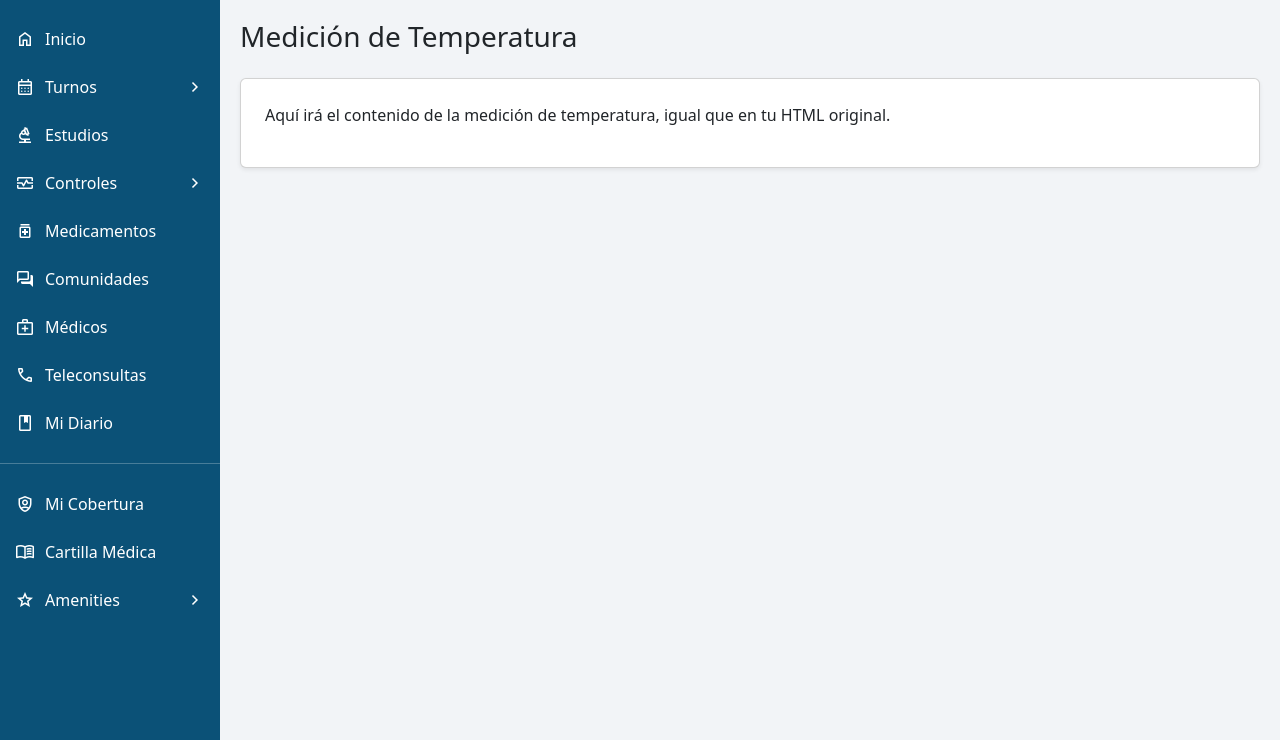
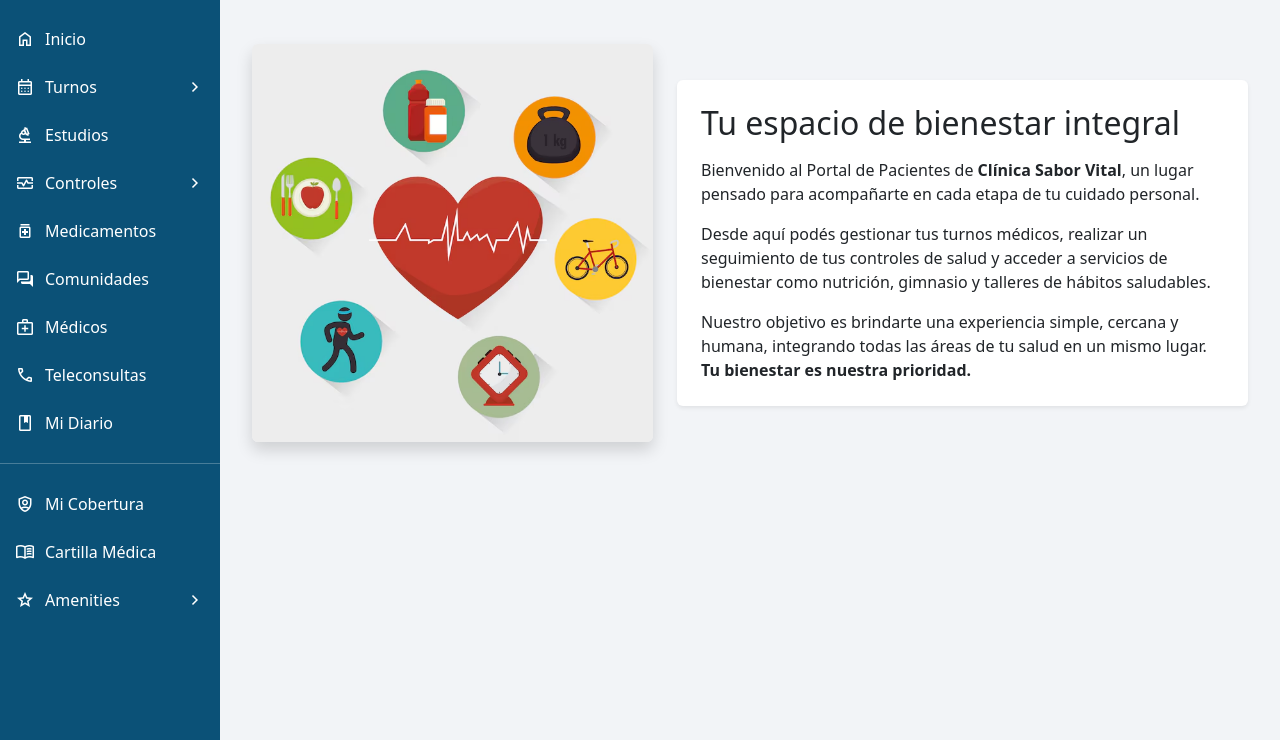
Before and after one commit to Hexagan/Sistema_Clinica, a Django app: page /usuarios/portal-paciente/6/ in a window 1280 px wide. Shown: the part 60-800 px from the top of the page. Run offline with Django 5.2, Linux system fonts and the light colour scheme; a user stored in the database is signed in; data comes from the database, SQL or seed files in the repository.

Commit message:
Descripcion e imagen para portal_paciente

```diff
--- a/sistema_clinica/pacientes/templates/pacientes/portal_paciente.html
+++ b/sistema_clinica/pacientes/templates/pacientes/portal_paciente.html
@@ -4,14 +4,43 @@
 
 {% block content %}
 
-<h3 class="mb-4">Medición de Temperatura</h3>
+<div class="container mt-4">
 
-<div class="card p-4 shadow-sm">
+    <div class="row align-items-center">
 
-    <!-- Aquí iría tu contenido original dentro del card -->
-    <!-- Copié solo el contenedor porque dijiste "contenido intacto" -->
+        <!-- Imagen -->
+        <div class="col-md-5 mb-4 mb-md-0">
+            <img src="/static/img/bienestar.avif"
+                 class="img-fluid rounded shadow"
+                 alt="Bienestar integral">
+        </div>
 
-    <p>Aquí irá el contenido de la medición de temperatura, igual que en tu HTML original.</p>
+        <!-- Texto -->
+        <div class="col-md-7">
+            <div class="p-4 bg-white rounded shadow-sm">
+
+                <h2 class="mb-3">Tu espacio de bienestar integral</h2>
+
+                <p class="mb-3">
+                    Bienvenido al Portal de Pacientes de <strong>Clínica Sabor Vital</strong>, un lugar pensado
+                    para acompañarte en cada etapa de tu cuidado personal.
+                </p>
+
+                <p class="mb-3">
+                    Desde aquí podés gestionar tus turnos médicos, realizar un seguimiento de tus controles
+                    de salud y acceder a servicios de bienestar como nutrición, gimnasio y talleres de hábitos saludables.
+                </p>
+
+                <p class="mb-0">
+                    Nuestro objetivo es brindarte una experiencia simple, cercana y humana,
+                    integrando todas las áreas de tu salud en un mismo lugar.
+                    <strong>Tu bienestar es nuestra prioridad.</strong>
+                </p>
+
+            </div>
+        </div>
+
+    </div>
 
 </div>
 
```
Also changed, not shown: sistema_clinica/turnos/api.py (+0 -64 lines), sistema_clinica/turnos/templates/turnos/testbase.html (deleted, +0 -33 lines), sistema_clinica/static/img/bienestar.avif (added).
